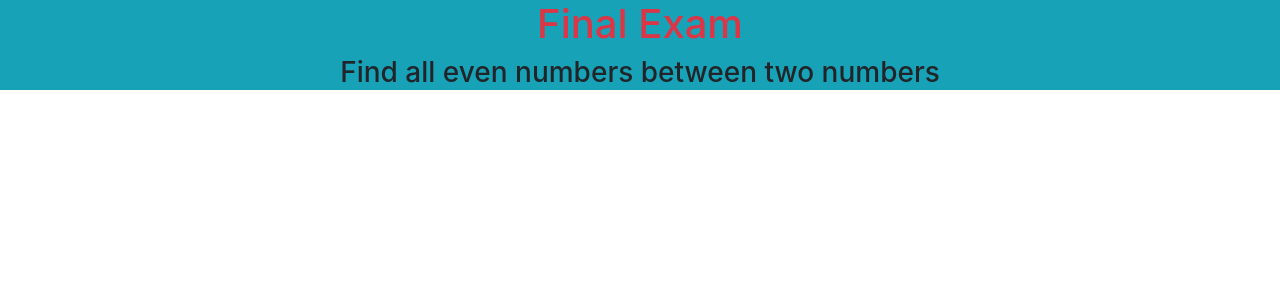
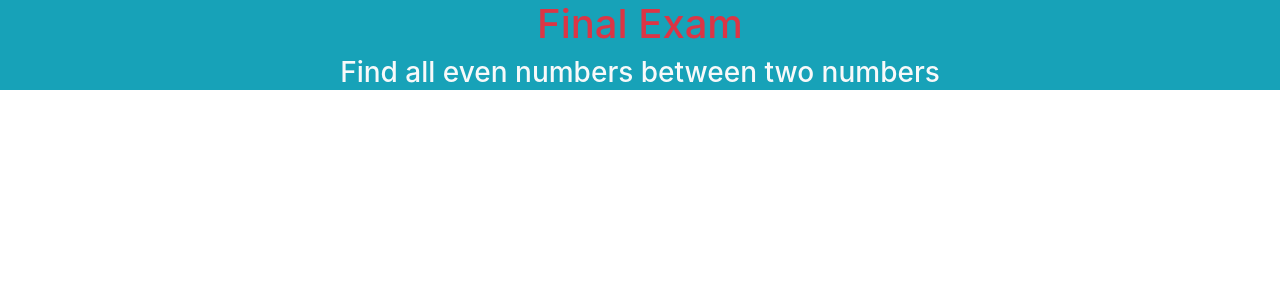
Before and after one commit to jasojo97/IS645FinalExam, an Angular app: page / in a window 1280 px wide. Shown: the top 300 px of the page. Built offline with nearby package versions, Linux system fonts and the light colour scheme.

Commit message:
Step 1: Modifying html file

```diff
--- a/src/app/app.component.html
+++ b/src/app/app.component.html
@@ -12,7 +12,7 @@
     Final Exam
   </h1>
 
-  <h3>
+  <h3 class="text-light">
     Find all even numbers between two numbers
   </h3>
 
```
